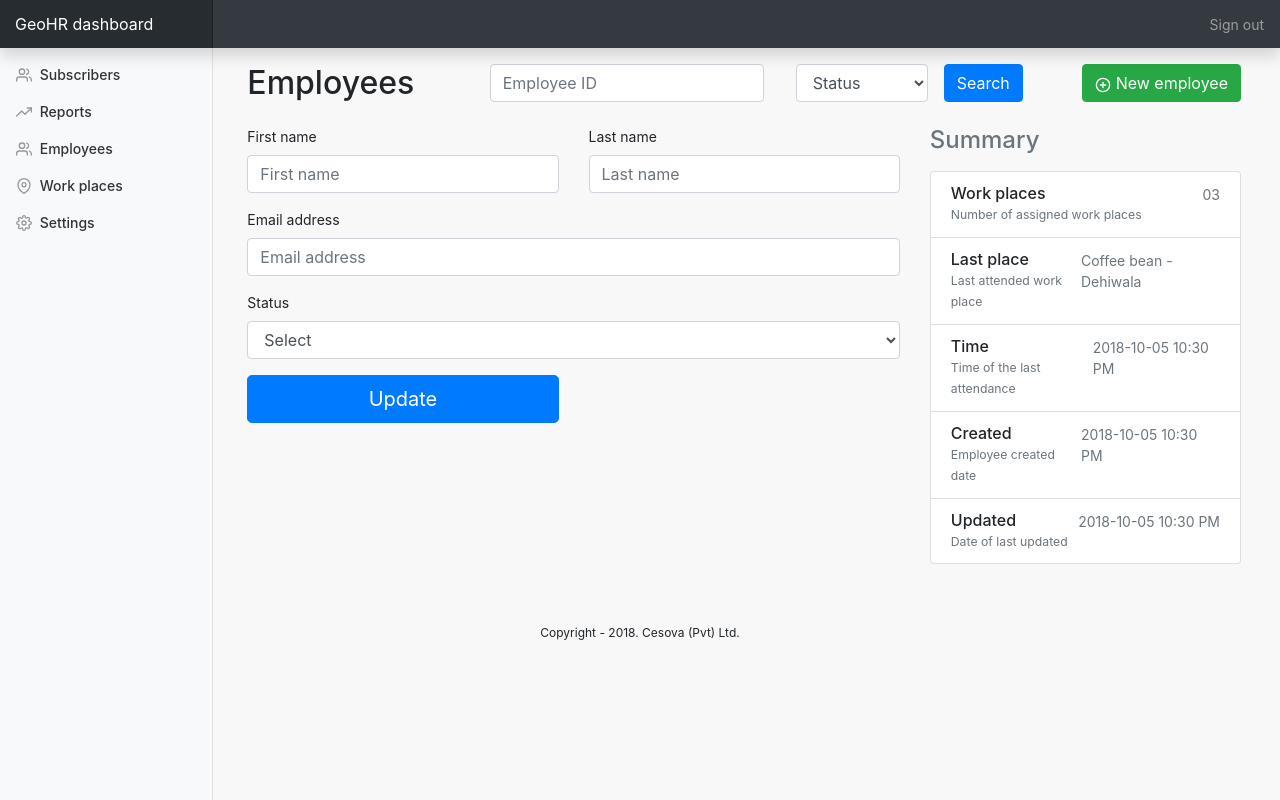
After one commit to GeofencedHR/geohr-web, a CodeIgniter app: page /database/index.php/dashboard/employee_view in a window 1280 px wide. The commit adds this page. Run offline with CodeIgniter, Linux system fonts and the light colour scheme; some libraries are stand-ins or nearby versions.

Commit message:
Refactored employee page/added employee view page and create page

```diff
--- a/application/config/routes.php
+++ b/application/config/routes.php
@@ -57,6 +57,8 @@ $route['rest/report_location'] = 'rest/report_location';
 
 $route['default_controller'] = 'dashboard';
 $route['dashboard/subscriber/view'] = 'dashboard/subscriber_view';
+$route['dashboard/employee/view'] = 'dashboard/employee_view';
+$route['dashboard/employee/create'] = 'dashboard/employee_create';
 
 $route['404_override'] = '';
 $route['translate_uri_dashes'] = FALSE;
--- a/application/controllers/Dashboard.php
+++ b/application/controllers/Dashboard.php
@@ -27,6 +27,18 @@ class Dashboard extends CI_Controller
 		$this->load->view('dash_board_employees');
 	}
 
+	public function employee_view()
+	{
+		$this->load->helper('url');
+		$this->load->view('dash_board_employee_view');
+	}
+
+	public function employee_create()
+	{
+		$this->load->helper('url');
+		$this->load->view('dash_board_employee_create');
+	}
+
 	public function work_places()
 	{
 		$this->load->helper('url');
--- /dev/null
+++ b/application/views/dash_board_employee_search.php
@@ -0,0 +1,27 @@
+<?php
+defined('BASEPATH') OR exit('No direct script access allowed');
+?>
+
+<div class="d-flex justify-content-between flex-wrap flex-md-nowrap align-items-center pt-3 mb-3">
+          <h2>Employees</h2>
+
+          <form class="form-inline">
+    			 <div class="form-group mx-sm-3 mb-2">
+    			    <input type="text" class="form-control" id="employeeId" placeholder="Employee ID">
+    			  </div>
+    			  <div class="form-group mx-sm-3 mb-2">
+    			    <select id="inputState" class="form-control">
+    			        <option selected disabled="true">Status</option>
+    			        <option>Active</option>
+    			        <option>Suspended</option>
+    			    </select>
+    			  </div>
+    			  <button type="submit" class="btn btn-primary mb-2">Search</button>
+    			</form>
+          <a href="<?php echo base_url('/index.php/dashboard/employee/create');?>">
+            <button class="btn btn-success mb-2">
+              <span data-feather="plus-circle"></span>
+              New employee
+            </button>
+          </a>
+        </div>
--- /dev/null
+++ b/application/views/dash_board_employee_view.php
@@ -0,0 +1,104 @@
+<?php
+defined('BASEPATH') OR exit('No direct script access allowed');
+require_once("dash_board_header.php");
+require_once("dash_board_employee_search.php");
+?>
+
+  <div class="row">
+     <div class="col-md-8 order-md-1">
+          <form class="needs-validation" novalidate>
+            <div class="row">
+              <div class="col-md-6 mb-3">
+                <label for="firstName">First name</label>
+                <input type="text" class="form-control" id="firstName" placeholder="First name">
+              </div>
+
+              <div class="col-md-6 mb-3">
+                <label for="lastName">Last name</label>
+                <input type="text" class="form-control" id="lastName" placeholder="Last name">
+              </div>
+            </div>
+
+            <div class="mb-3">
+              <label for="username">Email address</label>
+              <div class="input-group">
+                <input type="email" class="form-control" id="username" placeholder="Email address">
+              </div>
+            </div>
+
+            <div class="mb-3">
+              <label for="address">Status</label>
+              <select id="inputState" class="form-control">
+                  <option selected disabled="true">Select</option>
+                  <option>Active</option>
+                  <option>Suspended</option>
+              </select>
+            </div>
+
+            <!-- <hr class="mb-4"> -->
+            <div class="row">
+              <div class="col-md-6">
+                <button class="btn btn-primary btn-lg btn-block" type="submit">Update</button>
+              </div>
+            </div>
+          </form>
+        </div>
+
+        <div class="col-md-4 order-md-2 mb-4">
+
+          <h4 class="d-flex justify-content-between align-items-center mb-3">
+            <span class="text-muted">Summary</span>
+          </h4>
+
+          <ul class="list-group mb-3">
+            <li class="list-group-item d-flex justify-content-between lh-condensed">
+              <div>
+                <h6 class="my-0">Work places</h6>
+                <small class="text-muted">Number of assigned work places</small>
+              </div>
+              <span class="text-muted">03</span>
+            </li>
+            <li class="list-group-item d-flex justify-content-between lh-condensed">
+              <div>
+                <h6 class="my-0">Last place</h6>
+                <small class="text-muted">Last attended work place</small>
+              </div>
+              <span class="text-muted">Coffee bean - Dehiwala</span>
+            </li>
+            <li class="list-group-item d-flex justify-content-between lh-condensed">
+              <div>
+                <h6 class="my-0">Time</h6>
+                <small class="text-muted">Time of the last attendance</small>
+              </div>
+              <span class="text-muted">2018-10-05 10:30 PM</span>
+            </li>
+            <li class="list-group-item d-flex justify-content-between lh-condensed">
+              <div>
+                <h6 class="my-0">Created</h6>
+                <small class="text-muted">Employee created date</small>
+              </div>
+              <span class="text-muted">2018-10-05 10:30 PM</span>
+            </li>
+            <li class="list-group-item d-flex justify-content-between lh-condensed">
+              <div>
+                <h6 class="my-0">Updated</h6>
+                <small class="text-muted">Date of last updated</small>
+              </div>
+              <span class="text-muted">2018-10-05 10:30 PM</span>
+            </li>
+          </ul>
+
+          <!-- <form class="card p-2">
+            <div class="input-group">
+              <input type="text" class="form-control" placeholder="Promo code">
+              <div class="input-group-append">
+                <button type="submit" class="btn btn-secondary">Redeem</button>
+              </div>
+            </div>
+          </form> -->
+        </div>
+      </div>
+
+
+<?php
+require_once("dash_board_footer.php");
--- a/application/views/dash_board_sidebar.php
+++ b/application/views/dash_board_sidebar.php
@@ -28,7 +28,9 @@ function high_light_tab($currentPath, $context) {
                 </a>
               </li>
               <li class="nav-item">
-                <a class="nav-link <?php high_light_tab("employees", $this); ?>"
+                <a class="nav-link
+                      <?php high_light_tab("employees", $this); ?>
+                      <?php high_light_tab("employee", $this); ?>"
                   href="<?php echo base_url('/index.php/dashboard/employees');?>">
                   <span data-feather="users"></span>
                   Employees
--- a/application/views/dash_board_subscribers_view.php
+++ b/application/views/dash_board_subscribers_view.php
@@ -105,7 +105,7 @@ require_once("dash_board_subscribers_search.php");
         <div class="col-md-4 order-md-2 mb-4">
 
           <h4 class="d-flex justify-content-between align-items-center mb-3">
-            <span class="text-muted">Statistics</span>
+            <span class="text-muted">Summary</span>
           </h4>
 
           <ul class="list-group mb-3">
```
Also changed, not shown: application/views/dash_board_employee_create.php (added, +41 -0 lines), application/views/dash_board_employees.php (+3 -26 lines).
